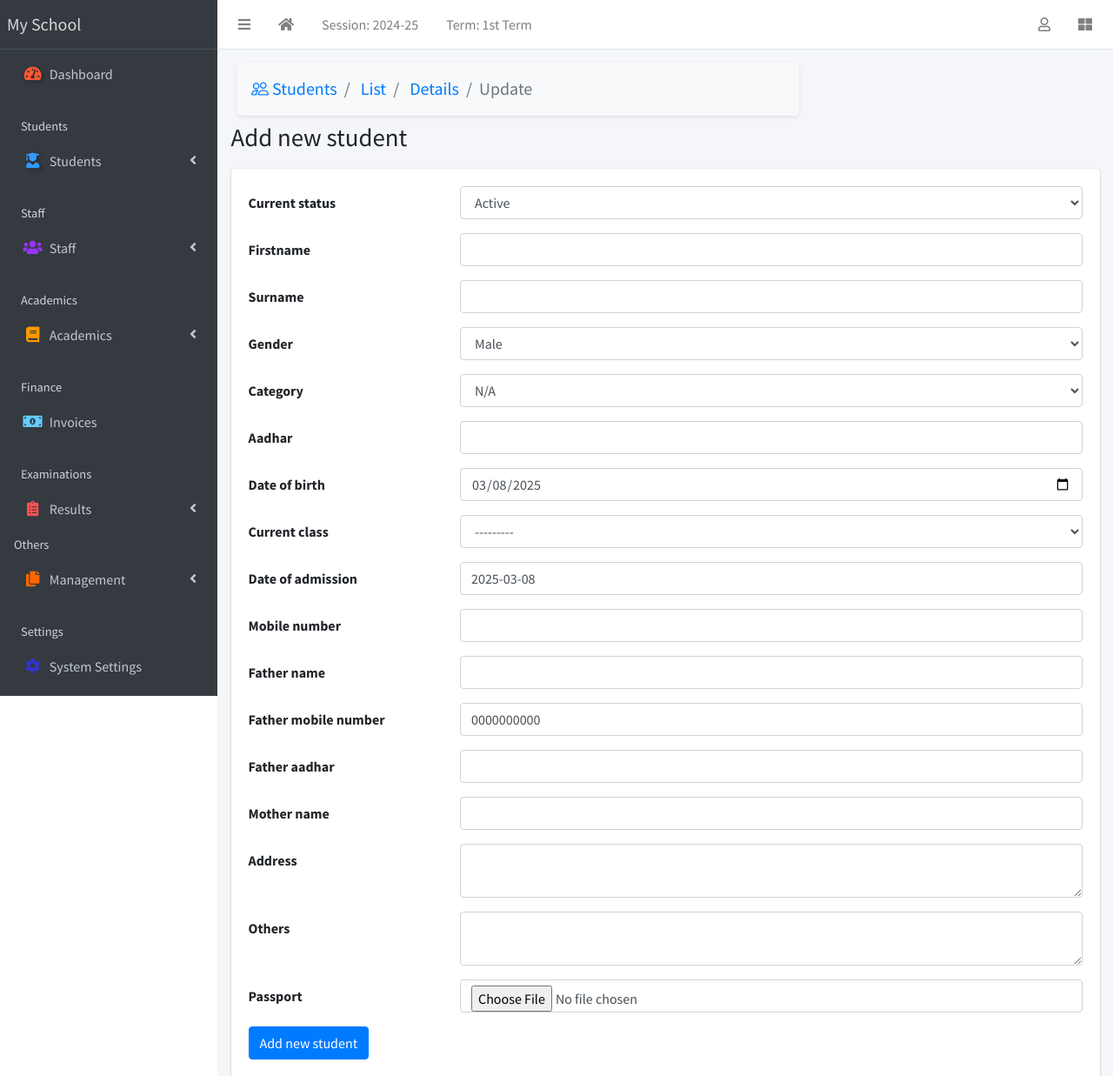
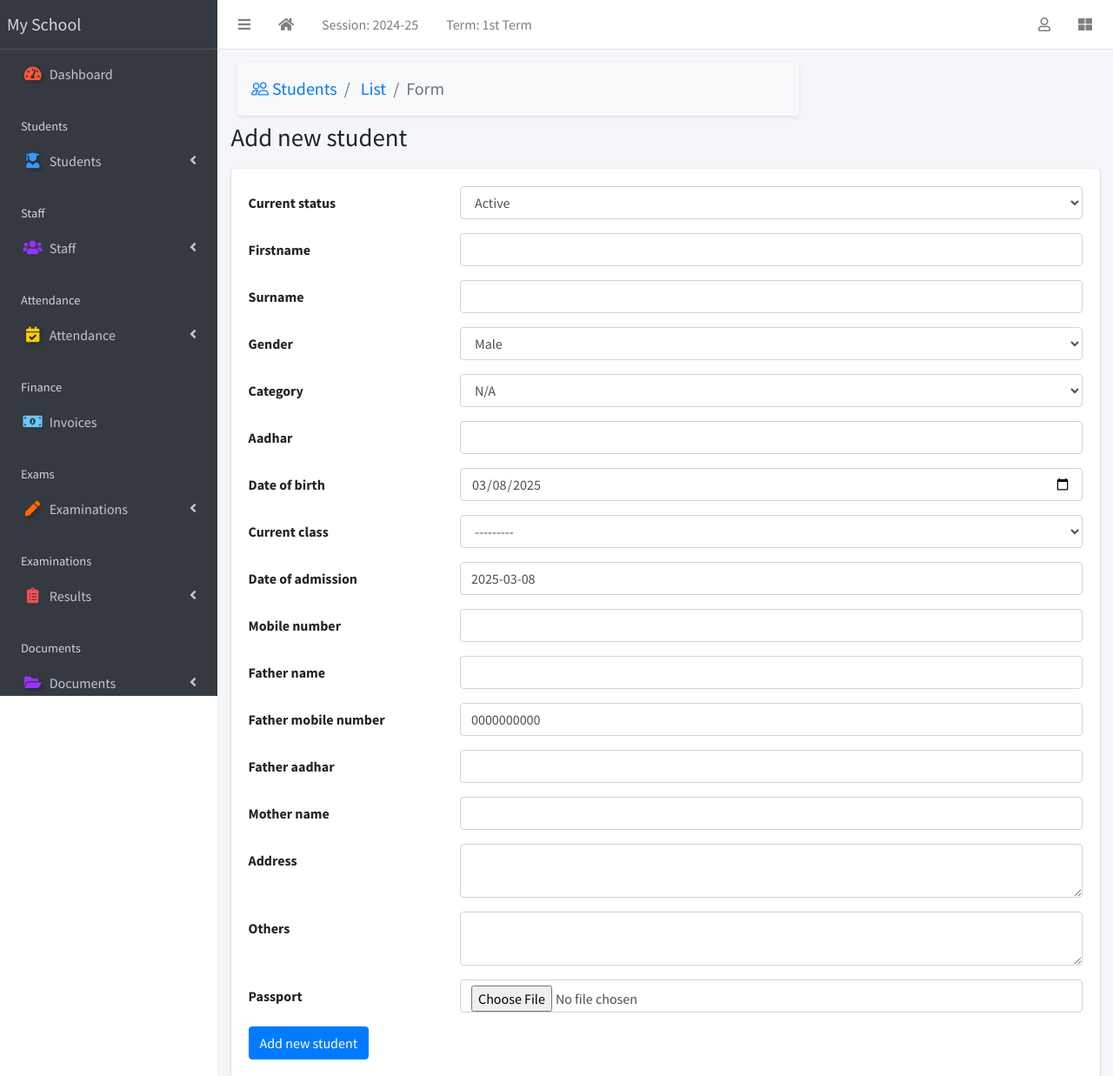
Before and after one commit to AmanKtyr/Django-School-Management-System, a Django app: page /student/create/ in a window 1280 px wide. Shown: the top 1237 px of the page at 87% size. Run offline with Django 3.2, Linux system fonts and the light colour scheme; a user stored in the database is signed in; data comes from the database, SQL or seed files in the repository; both versions use the stored data as it was after the commit; some libraries are stand-ins or nearby versions.

Commit message:
Make some minor changes  in designing

```diff
--- a/SMS/apps/students/templates/students/student_form.html
+++ b/SMS/apps/students/templates/students/student_form.html
@@ -14,12 +14,8 @@
           List
         </a>
       </li>
-      <li class="breadcrumb-item">
-        <a href="{% url 'student-list' %}" class="text-decoration-none text-primary fw-bold">
-           Details
-        </a>
-      </li>
-      <li class="breadcrumb-item active" aria-current="page">Update</li>
+
+      <li class="breadcrumb-item active" aria-current="page">Form</li>
     </ol>
   </nav>
 </div>
--- a/SMS/templates/base.html
+++ b/SMS/templates/base.html
@@ -140,27 +140,29 @@
               </ul>
           </li>
 
-          <li class="nav-header">Academics</li>
+          <li class="nav-header">Attendance</li>
             <li class="nav-item has-treeview">
                 <a href="#" class="nav-link">
-                  <i class="nav-icon fas fa-book" style="color: #ff9900;"></i>
-                  <p>Academics<i class="fas fa-angle-left right"></i></p>
+                    <i class="nav-icon fas fa-calendar-check" style="color: #ffcc00; text-shadow: 2px 2px 5px rgba(0, 0, 0, 0.3);"></i>
+                    <p>Attendance<i class="fas fa-angle-left right"></i></p>
                 </a>
                 <ul class="nav nav-treeview">
                     <li class="nav-item">
-                      <a href="{% url 'subjects' %}" class="nav-link">
-                          <i class="fas fa-book-open nav-icon" style="color: #339966;"></i>
-                          <p>Subjects</p>
+                        <a href="#" class="nav-link">
+                            <i class="fas fa-user-check nav-icon" style="color: #33ccff;"></i>
+                            <p>Student Attendance</p>
                         </a>
                     </li>
                     <li class="nav-item">
-                      <a href="{% url 'classes' %}" class="nav-link">
-                          <i class="fas fa-school nav-icon" style="color: #cc3300;"></i>
-                          <p>Classes</p>
+                        <a href="#" class="nav-link">
+                            <i class="fas fa-users nav-icon" style="color: #ff6633;"></i>
+                            <p>Staff Attendance</p>
                         </a>
                     </li>
                 </ul>
             </li>
+
+
 
           <li class="nav-header">Finance</li>
           <li class="nav-item">
@@ -168,6 +170,35 @@
                   <i class="nav-icon fas fa-money-bill-alt" style="color: #66ccff;"></i>
                   <p>Invoices</p>
               </a>
+          </li>
+
+
+          <li class="nav-header">Exams</li>
+          <li class="nav-item has-treeview">
+              <a href="#" class="nav-link">
+                  <i class="nav-icon fas fa-pen" style="color: #ff6600; text-shadow: 2px 2px 5px rgba(0, 0, 0, 0.3);"></i>
+                  <p>Examinations<i class="fas fa-angle-left right"></i></p>
+              </a>
+              <ul class="nav nav-treeview">
+                  <li class="nav-item">
+                      <a href="#" class="nav-link">
+                          <i class="fas fa-calendar-alt nav-icon" style="color: #00ccff;"></i>
+                          <p>Exam Schedule</p>
+                      </a>
+                  </li>
+                  <li class="nav-item">
+                      <a href="#" class="nav-link">
+                          <i class="fas fa-poll nav-icon" style="color: #ff33cc;"></i>
+                          <p>Exam Results</p>
+                      </a>
+                  </li>
+                  <li class="nav-item">
+                      <a href="#" class="nav-link">
+                          <i class="fas fa-gavel nav-icon" style="color: #66ff66;"></i>
+                          <p>Exam Rules</p>
+                      </a>
+                  </li>
+              </ul>
           </li>
 
           <li class="nav-header">Examinations</li>
@@ -192,6 +223,35 @@
               </ul>
           </li>
 
+          <li class="nav-header">Documents</li>
+          <li class="nav-item has-treeview">
+              <a href="#" class="nav-link">
+                  <i class="nav-icon fas fa-folder-open" style="color: #9933ff; text-shadow: 2px 2px 5px rgba(0, 0, 0, 0.3);"></i>
+                  <p>Documents<i class="fas fa-angle-left right"></i></p>
+              </a>
+              <ul class="nav nav-treeview">
+                  <li class="nav-item">
+                      <a href="#" class="nav-link">
+                          <i class="fas fa-file-alt nav-icon" style="color: #ff9900;"></i>
+                          <p>Student Documents</p>
+                      </a>
+                  </li>
+                  <li class="nav-item">
+                      <a href="#" class="nav-link">
+                          <i class="fas fa-file-alt nav-icon" style="color: #33cccc;"></i>
+                          <p>Staff Documents</p>
+                      </a>
+                  </li>
+                  <li class="nav-item">
+                      <a href="#" class="nav-link">
+                          <i class="fas fa-file-alt nav-icon" style="color: #ff3366;"></i>
+                          <p>Exam Documents</p>
+                      </a>
+                  </li>
+              </ul>
+          </li>
+
+
           <ul class="nav nav-pills nav-sidebar flex-column" data-widget="treeview" role="menu" data-accordion="false">
             <li class="nav-header">Others</li>
             <li class="nav-item has-treeview">
@@ -202,6 +262,7 @@
                         <i class="fas fa-angle-left right"></i>
                     </p>
                 </a>
+
                 <ul class="nav nav-treeview">
                     <li class="nav-item">
                         <a href="{% url 'sessions' %}" class="nav-link">
```
Also changed, not shown: SMS/todo.txt (+41 -1 lines), SMS/db.sqlite3, 1 other file. Lines whose indentation alone changed are shown as unchanged.
